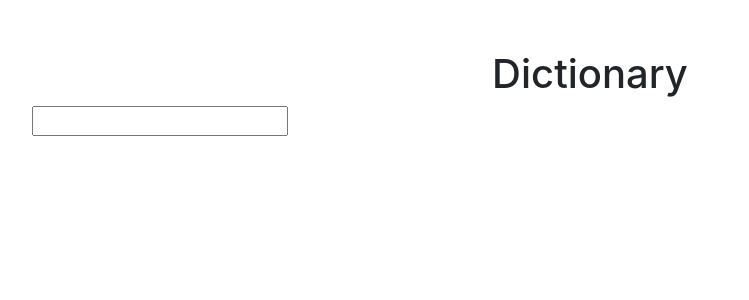
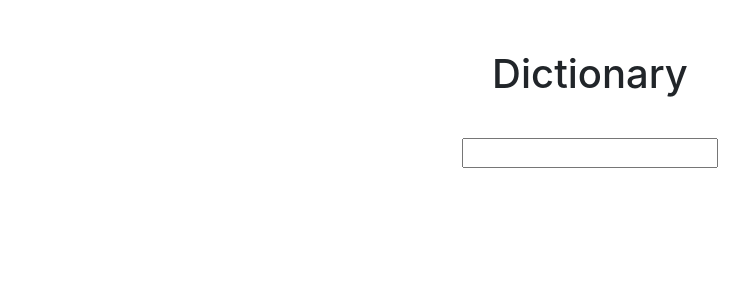
Before and after one commit to SaraDanieli/dictionary, a React (Create React App) app: page / in a window 1280 px wide. Shown: the top 300 px of the page, without its empty margins (50-799 px from the left). Built offline with nearby package versions, Linux system fonts and the light colour scheme.

Commit message:
change search bar style

```diff
--- a/src/Dictionary.css
+++ b/src/Dictionary.css
@@ -0,0 +1,4 @@
+.Dictionary {
+  text-align: center;
+  margin-top: 40px;
+}
--- a/src/Dictionary.js
+++ b/src/Dictionary.js
@@ -6,7 +6,6 @@ export default function Dictionary() {
 
   function search(event) {
     event.preventDefault();
-    alert(keyword);
   }
 
   function getValue(event) {
@@ -15,7 +14,7 @@ export default function Dictionary() {
   }
 
   return (
-    <div>
+    <div className="Dictionary">
       <form onSubmit={search}>
         <input type="search" onChange={getValue} />
       </form>
```
